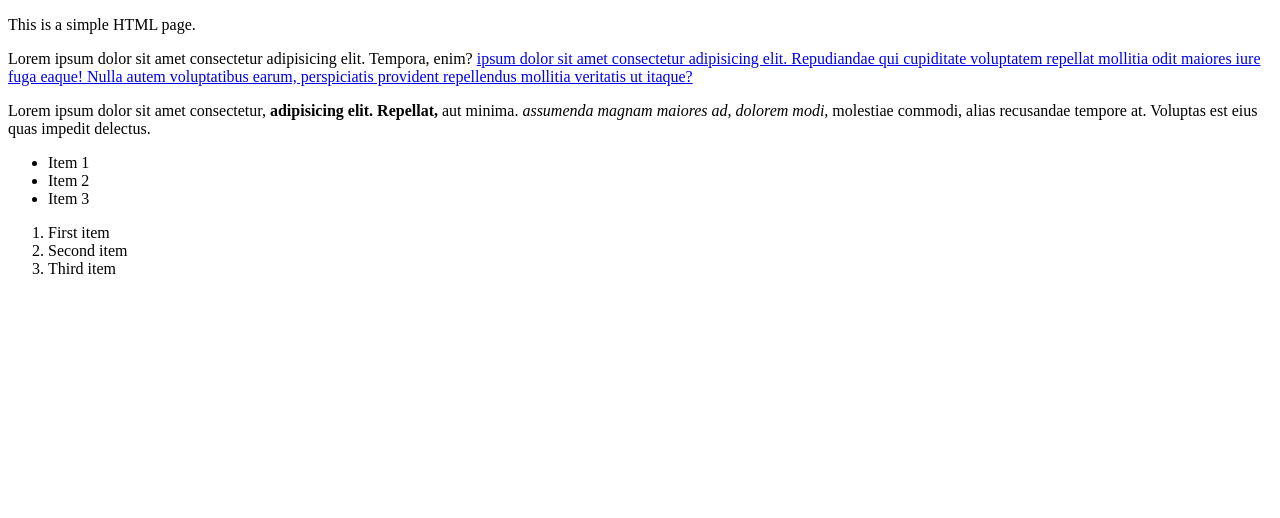
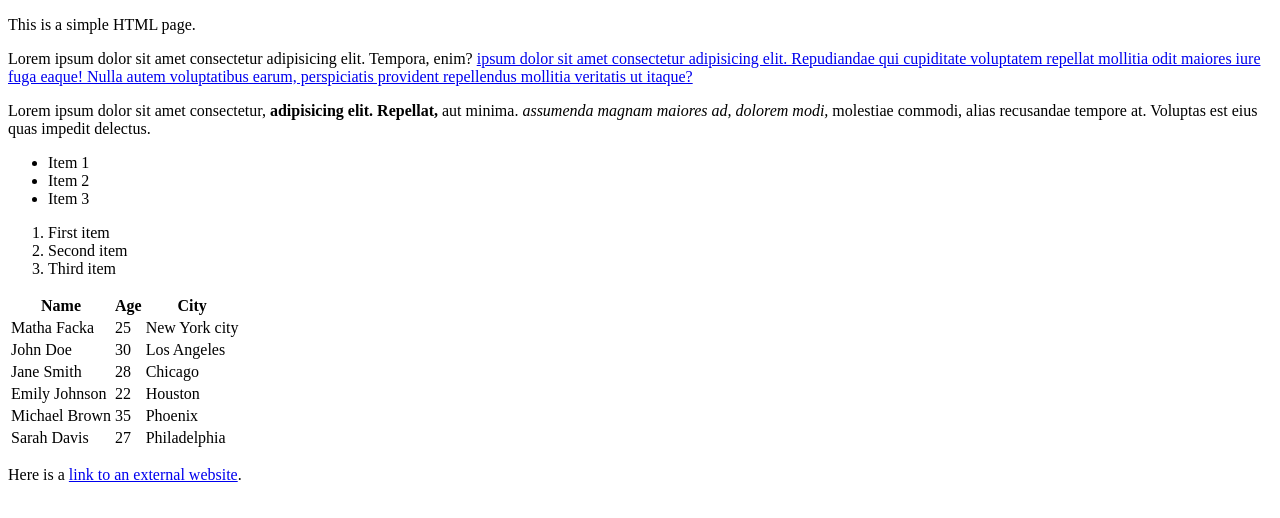
Before and after one commit to K-Mash24/Practice, a plain HTML site: page index.html in a window 1280 px wide. Shown: the part 358-876 px from the top of the page. Before the commit the page ends 800 px from the top, so only its background shows below. Drawn offline with Linux system fonts and the light colour scheme.

Commit message:
tables inserted

```diff
--- a/index.html
+++ b/index.html
@@ -36,5 +36,55 @@
             <li>Third item</li>
         </ol>
 
+        <!--tables-->
+        <table>
+            <thead>
+                <tr>
+                    <th>Name</th>
+                    <th>Age</th>
+                    <th>City</th>
+                </tr>
+            </thead>
+            <tbody>
+                <tr>
+                    <td>Matha Facka</td>
+                    <td>25</td>
+                    <td>New York city</td>
+                </tr>
+                <tr>
+                    <td>John Doe</td>
+                    <td>30</td>
+                    <td>Los Angeles</td>
+                </tr>
+                <tr>
+                    <td>Jane Smith</td>
+                    <td>28</td>
+                    <td>Chicago</td>
+                </tr>
+                <tr>
+                    <td>Emily Johnson</td>
+                    <td>22</td>
+                    <td>Houston</td>
+                </tr>
+                <tr>
+                    <td>Michael Brown</td>
+                    <td>35</td>
+                    <td>Phoenix</td>
+                </tr>
+                <tr>
+                    <td>Sarah Davis</td>
+                    <td>27</td>
+                    <td>Philadelphia</td>
+                </tr>
+            </tbody>
+        </table>
+
+        <p>Here is a <a href="https://www.example.com" target="_blank">link to an external website</a>.</p>
+
+        <!-- forms -->
+        <form>
+
+        </form>
+    <div style="margin-top: 500px;"></div>
     </body>
 </html>
```
